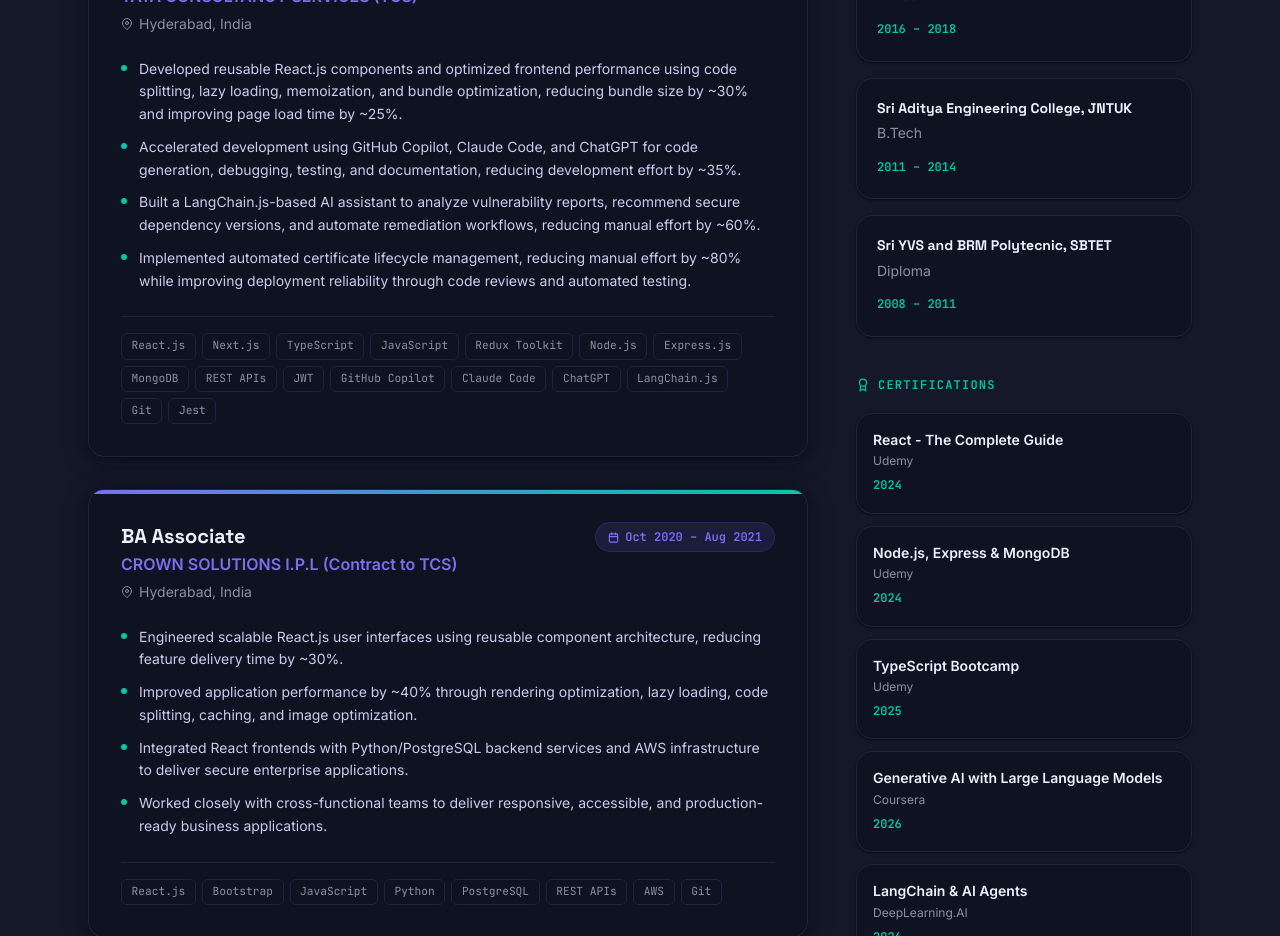
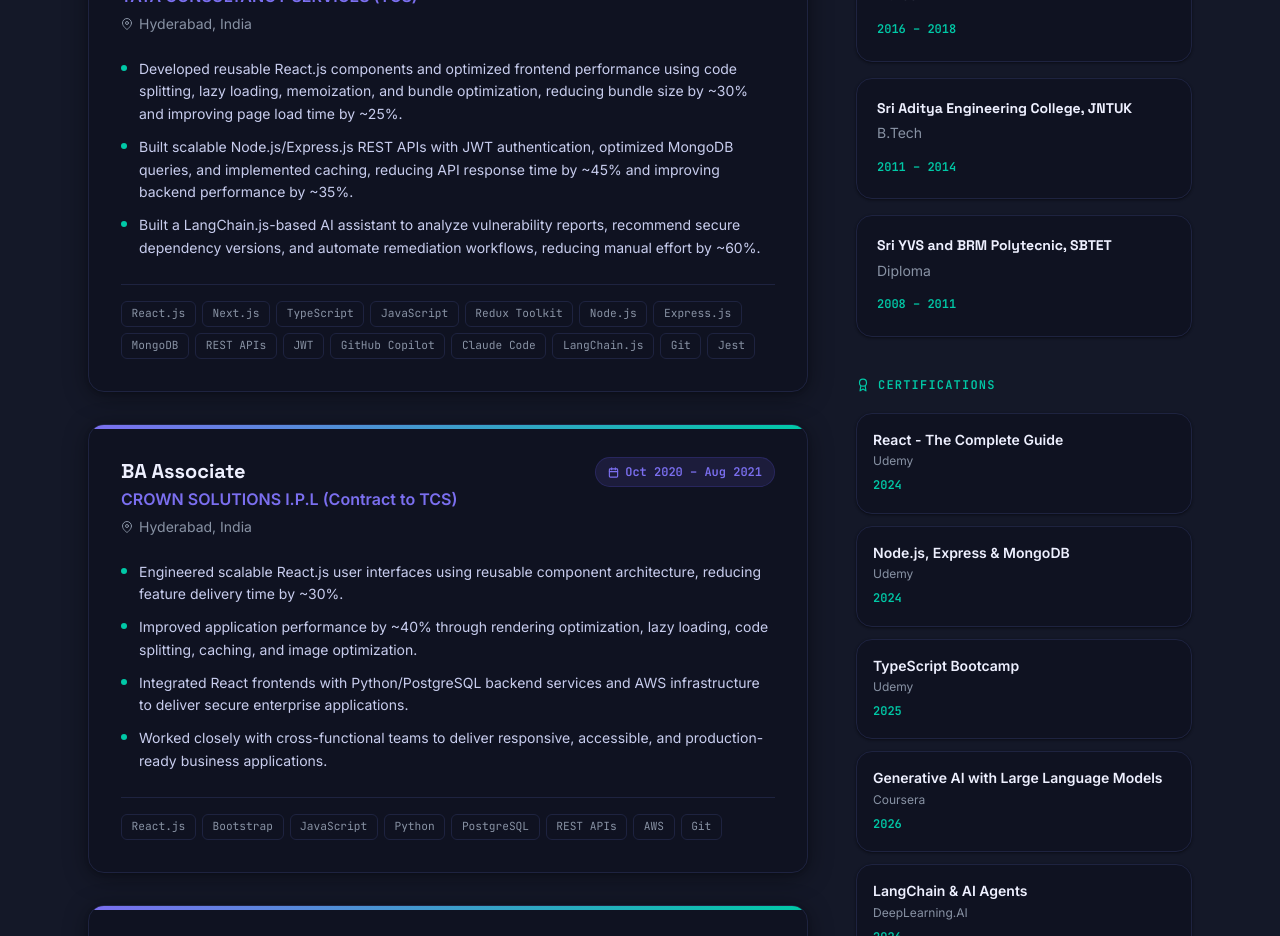
Before and after one commit to arunpanigrahi93/New_Portfolio, a Next.js app: page / in a window 1280 px wide. Shown: the part 2540-3476 px from the top of the page. Built offline with nearby package versions, Linux system fonts and the light colour scheme.

Commit message:
update exp

```diff
--- a/data/portfolio.ts
+++ b/data/portfolio.ts
@@ -36,10 +36,11 @@
     period: "Sep 2021 – Present",
     location: "Hyderabad, India",
     description: [
-      "Developed reusable React.js components and optimized frontend performance using code splitting, lazy loading, memoization, and bundle optimization, reducing bundle size by ~30% and improving page load time by ~25%.",
-      "Accelerated development using GitHub Copilot, Claude Code, and ChatGPT for code generation, debugging, testing, and documentation, reducing development effort by ~35%.",
-      "Built a LangChain.js-based AI assistant to analyze vulnerability reports, recommend secure dependency versions, and automate remediation workflows, reducing manual effort by ~60%.",
-      "Implemented automated certificate lifecycle management, reducing manual effort by ~80% while improving deployment reliability through code reviews and automated testing.",
+  "Developed reusable React.js components and optimized frontend performance using code splitting, lazy loading, memoization, and bundle optimization, reducing bundle size by ~30% and improving page load time by ~25%.",
+
+  "Built scalable Node.js/Express.js REST APIs with JWT authentication, optimized MongoDB queries, and implemented caching, reducing API response time by ~45% and improving backend performance by ~35%.",
+
+  "Built a LangChain.js-based AI assistant to analyze vulnerability reports, recommend secure dependency versions, and automate remediation workflows, reducing manual effort by ~60%."
     ],
     technologies: [
       "React.js",
@@ -54,7 +55,6 @@
       "JWT",
       "GitHub Copilot",
       "Claude Code",
-      "ChatGPT",
       "LangChain.js",
       "Git",
       "Jest",
```
Also changed, not shown: 1 other file (tests, documents, lock files or other folders).
